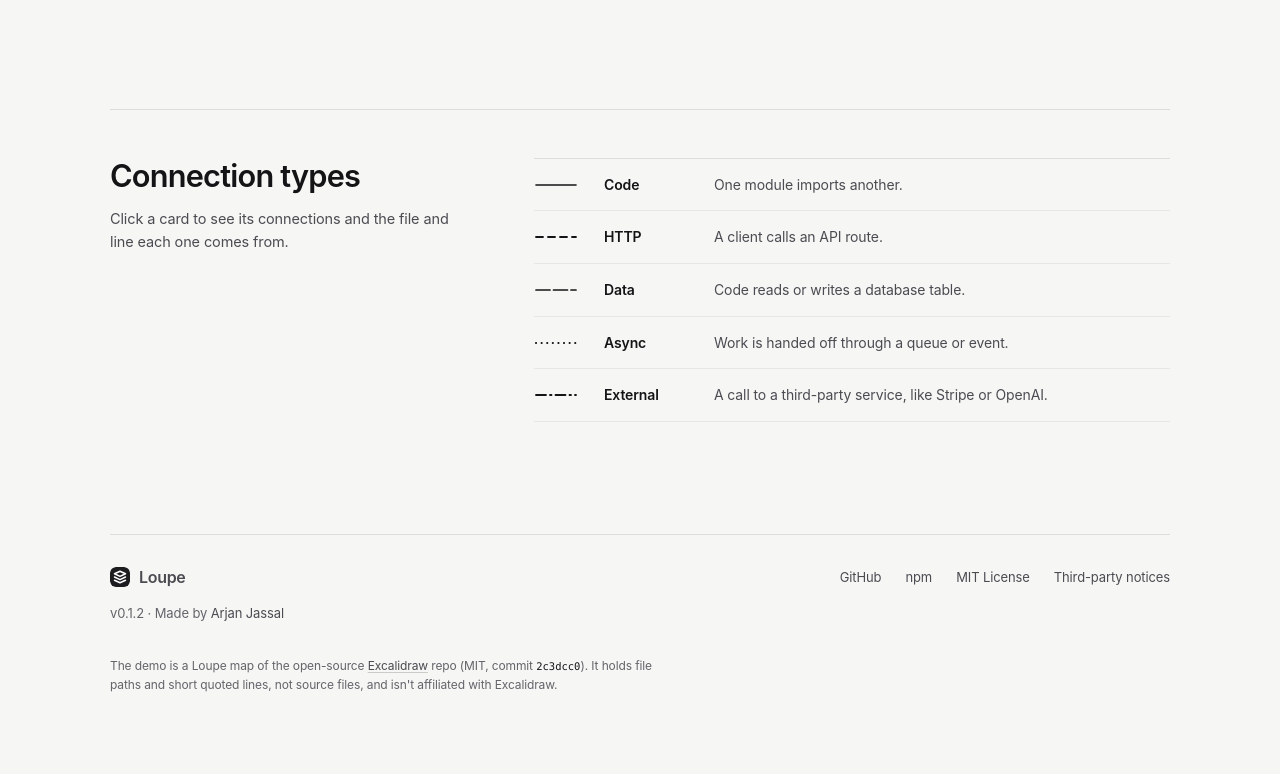
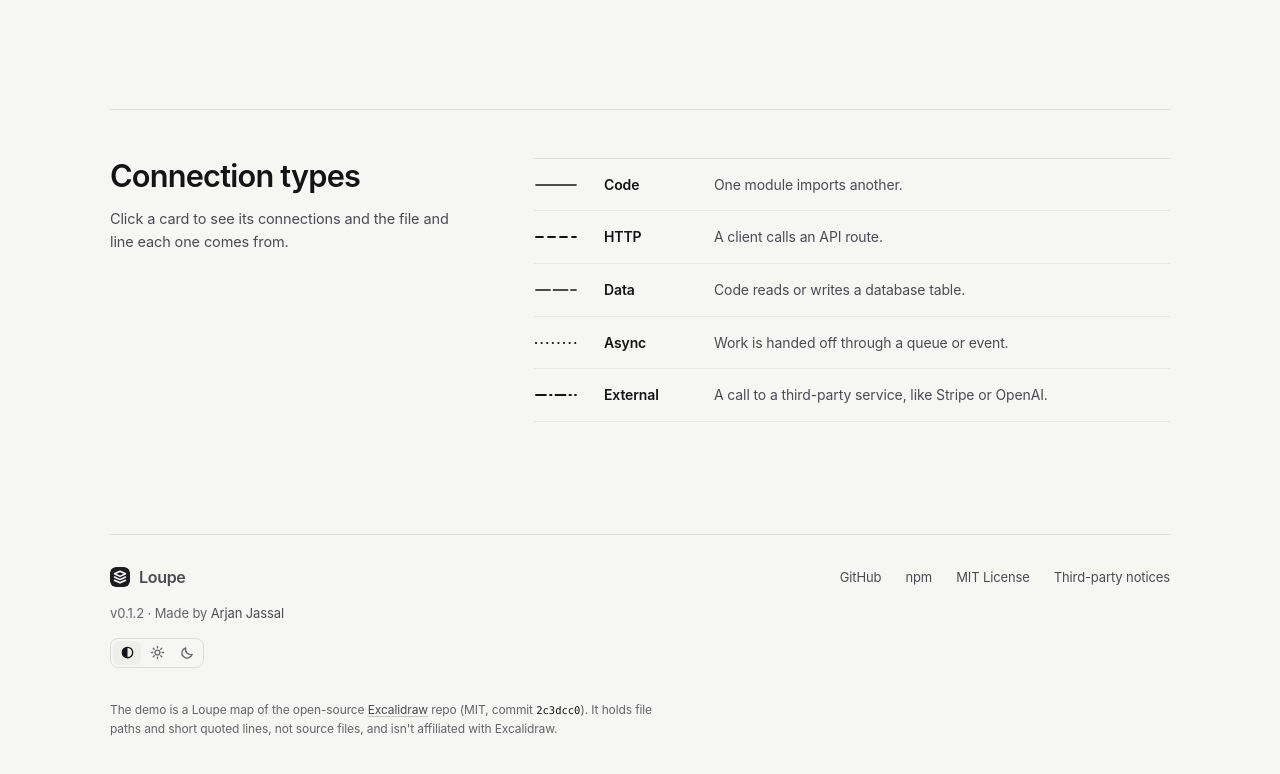
Before and after one commit to ArjanJ/loupe, a website: page site/index.html in a window 1280 px wide. Shown: the part 1412-2186 px from the top of the page. Before the commit the page ends 2154 px from the top, so only its background shows below. Drawn offline with Linux system fonts and the light colour scheme.

Commit message:
Site: add a light/dark toggle and soften the grid scroll zoom
- Footer gets a System / Light / Dark control. It shares the viewer's
  `loupe.appearance` key, so the embedded demo map follows it, and
  theme.js loads in <head> so a saved choice applies before first paint.
- Colour tokens move to light-dark() so one color-scheme value picks the
  palette; without JS the OS setting still applies.
- The hero dot grid now zooms to 1.25x on scroll (was 2.6x) and fades less.

Co-Authored-By: Claude Opus 5.5 <noreply@anthropic.com>

```diff
--- a/site/index.html
+++ b/site/index.html
@@ -25,6 +25,7 @@
 <meta name="twitter:description" content="Zoomable architecture maps for codebases and multi-repo systems. One HTML file, works offline, uses your own model.">
 <link rel="icon" href="favicon.svg" type="image/svg+xml">
 <link rel="stylesheet" href="style.css">
+<script src="theme.js"></script>
 <script src="site.js" defer></script>
 </head>
 <body id="top">
@@ -153,6 +154,11 @@
           <span>Loupe</span>
         </a>
         <p>v0.1.2 · Made by <a href="https://x.com/arjanjassal" rel="noopener">Arjan Jassal</a></p>
+        <div class="theme-seg" id="themeSeg" role="group" aria-label="Appearance" hidden>
+          <button type="button" data-pref="system" aria-pressed="true" title="System"><svg viewBox="0 0 18 18" width="15" height="15" fill="none" stroke="currentColor" stroke-width="1.6" stroke-linecap="round" stroke-linejoin="round" aria-hidden="true"><path d="M9 2.75a6.25 6.25 0 1 0 0 12.5a6.25 6.25 0 1 0 0-12.5z"/><path d="M9 2.75v12.5a6.25 6.25 0 0 1 0-12.5z" fill="currentColor" stroke="none"/></svg><span class="sr">System</span></button>
+          <button type="button" data-pref="light" aria-pressed="false" title="Light"><svg viewBox="0 0 18 18" width="15" height="15" fill="none" stroke="currentColor" stroke-width="1.6" stroke-linecap="round" stroke-linejoin="round" aria-hidden="true"><path d="M9 6.1a2.9 2.9 0 1 0 0 5.8a2.9 2.9 0 1 0 0-5.8z"/><path d="M9 1.8v1.6M9 14.6v1.6M1.8 9h1.6M14.6 9h1.6M3.9 3.9l1.15 1.15M12.95 12.95l1.15 1.15M3.9 14.1l1.15-1.15M12.95 5.05l1.15-1.15"/></svg><span class="sr">Light</span></button>
+          <button type="button" data-pref="dark" aria-pressed="false" title="Dark"><svg viewBox="0 0 18 18" width="15" height="15" fill="none" stroke="currentColor" stroke-width="1.6" stroke-linecap="round" stroke-linejoin="round" aria-hidden="true"><path d="M14.6 11.2A6.3 6.3 0 0 1 6.8 3.4a6.3 6.3 0 1 0 7.8 7.8z"/></svg><span class="sr">Dark</span></button>
+        </div>
       </div>
       <ul class="foot-links">
         <li><a href="https://github.com/ArjanJ/loupe" rel="noopener">GitHub</a></li>
--- a/site/style.css
+++ b/site/style.css
@@ -3,33 +3,33 @@
 @font-face { font-family: "JetBrains Mono"; src: url(fonts/jbmono.woff) format("woff"); font-weight: 400; font-style: normal; font-display: swap; }
 
 :root {
-  --bg: #f6f6f4;
-  --surface: #ffffff;
-  --surface-2: #eeeeea;
-  --nav-glass: rgba(246, 246, 244, .88);
+  --bg: light-dark(#f6f6f4, #0f0f11);
+  --surface: light-dark(#ffffff, #161618);
+  --surface-2: light-dark(#eeeeea, #19191c);
+  --nav-glass: light-dark(rgba(246, 246, 244, .88), rgba(15, 15, 17, .86));
 
-  --ink: #141416;
-  --ink-2: #4b4b52;
-  --ink-3: #64646b;
+  --ink: light-dark(#141416, #f3f3f5);
+  --ink-2: light-dark(#4b4b52, #a4a4ac);
+  --ink-3: light-dark(#64646b, #8a8a93);
 
-  --line: rgba(20, 20, 22, .11);
-  --line-strong: rgba(20, 20, 22, .19);
-  --line-subtle: rgba(20, 20, 22, .065);
+  --line: light-dark(rgba(20, 20, 22, .11), rgba(255, 255, 255, .11));
+  --line-strong: light-dark(rgba(20, 20, 22, .19), rgba(255, 255, 255, .20));
+  --line-subtle: light-dark(rgba(20, 20, 22, .065), rgba(255, 255, 255, .065));
 
-  --accent: #005ec4;
-  --focus: #005ec4;
+  --accent: light-dark(#005ec4, #5aa7ff);
+  --focus: light-dark(#005ec4, #5aa7ff);
 
-  --btn-bg: #141416;
-  --btn-bg-hover: #2d2d32;
-  --btn-ink: #ffffff;
-  --btn-done: #18794e;
+  --btn-bg: light-dark(#141416, #f3f3f5);
+  --btn-bg-hover: light-dark(#2d2d32, #ffffff);
+  --btn-ink: light-dark(#ffffff, #111113);
+  --btn-done: light-dark(#18794e, #30a46c);
 
-  --cmd-bg: #ffffff;
-  --cmd-shadow: 0 1px 2px rgba(0, 0, 0, .04);
+  --cmd-bg: light-dark(#ffffff, #161618);
+  --cmd-shadow: 0 1px 2px light-dark(rgba(0, 0, 0, .04), transparent);
 
-  --dot: rgba(20, 20, 22, .13);
+  --dot: light-dark(rgba(20, 20, 22, .13), rgba(255, 255, 255, .10));
 
-  --canvas: #ffffff; /* the Loupe viewer's own canvas colour */
+  --canvas: light-dark(#ffffff, #161618); /* the Loupe viewer's own canvas colour */
 
   --sans: -apple-system, BlinkMacSystemFont, "SF Pro Text", "SF Pro Display", "Inter", system-ui, "Segoe UI", Roboto, sans-serif;
   --display: -apple-system, BlinkMacSystemFont, "SF Pro Display", "Inter", system-ui, "Segoe UI", Roboto, sans-serif;
@@ -40,38 +40,10 @@
   --gutter: 48px;
   color-scheme: light dark;
 }
+/* theme.js pins an explicit choice; without it (or without JS) the OS setting decides */
+:root[data-theme="light"] { color-scheme: light; }
+:root[data-theme="dark"] { color-scheme: dark; }
 
-@media (prefers-color-scheme: dark) {
-  :root {
-    --bg: #0f0f11;
-    --surface: #161618;
-    --surface-2: #19191c;
-    --nav-glass: rgba(15, 15, 17, .86);
-
-    --ink: #f3f3f5;
-    --ink-2: #a4a4ac;
-    --ink-3: #8a8a93;
-
-    --line: rgba(255, 255, 255, .11);
-    --line-strong: rgba(255, 255, 255, .20);
-    --line-subtle: rgba(255, 255, 255, .065);
-
-    --accent: #5aa7ff;
-    --focus: #5aa7ff;
-
-    --btn-bg: #f3f3f5;
-    --btn-bg-hover: #ffffff;
-    --btn-ink: #111113;
-    --btn-done: #30a46c;
-
-    --cmd-bg: #161618;
-    --cmd-shadow: none;
-
-    --dot: rgba(255, 255, 255, .10);
-
-    --canvas: #161618;
-  }
-}
 
 *, *::before, *::after { box-sizing: border-box; }
 html { scroll-behavior: smooth; scroll-padding-top: 64px; -webkit-text-size-adjust: 100%; }
@@ -210,8 +182,8 @@ h1, h2, h3, p, pre, dl, dd { margin: 0; }
   opacity: 0;
 }
 .intro.zooming .zoom-grid {
-  transform: scale(calc(1 + var(--z) * 1.6));
-  opacity: calc(1 - var(--z) * .45);
+  transform: scale(calc(1 + var(--z) * .25));
+  opacity: calc(1 - var(--z) * .3);
   will-change: transform, opacity;
 }
 .intro.zooming .zoom-grid::after { opacity: clamp(0, (var(--z) - .15) * 1.6, 1); }
@@ -618,6 +590,31 @@ html.is-touch .veil svg {
 .foot-brand p { margin-top: 10px; }
 .foot-brand a { color: var(--ink-2); }
 .foot-brand a:hover { color: var(--ink); text-decoration: none; }
+/* appearance: System / Light / Dark (theme.js); hidden without JS, where the OS setting simply applies */
+.theme-seg {
+  display: inline-flex;
+  gap: 2px;
+  margin-top: 14px;
+  padding: 2px;
+  border: 1px solid var(--line);
+  border-radius: 8px;
+}
+.theme-seg[hidden] { display: none; }
+.theme-seg button {
+  display: grid;
+  place-items: center;
+  width: 28px;
+  height: 24px;
+  padding: 0;
+  border: 0;
+  border-radius: 6px;
+  background: none;
+  color: var(--ink-3);
+  cursor: pointer;
+  transition: color .15s var(--ease), background-color .15s var(--ease);
+}
+.theme-seg button:hover { color: var(--ink); }
+.theme-seg button[aria-pressed="true"] { background: var(--surface-2); color: var(--ink); }
 .foot-links {
   display: flex;
   flex-wrap: wrap;
--- /dev/null
+++ b/site/theme.js
@@ -0,0 +1,38 @@
+'use strict';
+// Appearance: System / Light / Dark, shared with the Loupe viewer through the same localStorage key, so the footer
+// control and the demo map's own theme button stay in sync (each page hears the other's writes via the `storage` event).
+// Loaded without `defer` in <head> so a saved choice is applied before first paint.
+(() => {
+  const KEY = 'loupe.appearance';
+  const root = document.documentElement;
+  const read = (v) => (v === 'light' || v === 'dark' ? v : 'system');
+  let pref = 'system';
+  try { pref = read(localStorage.getItem(KEY)); } catch { /* storage blocked: follow the OS */ }
+
+  function apply() {
+    if (pref === 'system') root.removeAttribute('data-theme');
+    else root.setAttribute('data-theme', pref);
+    // keep the browser chrome colour in step with an explicit choice
+    for (const m of document.querySelectorAll('meta[name="theme-color"]')) {
+      m.dataset.auto ??= m.content;
+      m.content = pref === 'dark' ? '#0f0f11' : pref === 'light' ? '#f6f6f4' : m.dataset.auto;
+    }
+    for (const b of document.querySelectorAll('#themeSeg button')) b.setAttribute('aria-pressed', String(b.dataset.pref === pref));
+  }
+
+  apply();
+  addEventListener('storage', (e) => { if (e.key === KEY) { pref = read(e.newValue); apply(); } });
+  document.addEventListener('DOMContentLoaded', () => {
+    const seg = document.getElementById('themeSeg');
+    if (!seg) return;
+    seg.hidden = false;
+    seg.addEventListener('click', (e) => {
+      const b = e.target.closest('button[data-pref]');
+      if (!b) return;
+      pref = read(b.dataset.pref);
+      try { if (pref === 'system') localStorage.removeItem(KEY); else localStorage.setItem(KEY, pref); } catch { /* not persisted */ }
+      apply();
+    });
+    apply();
+  });
+})();
```
